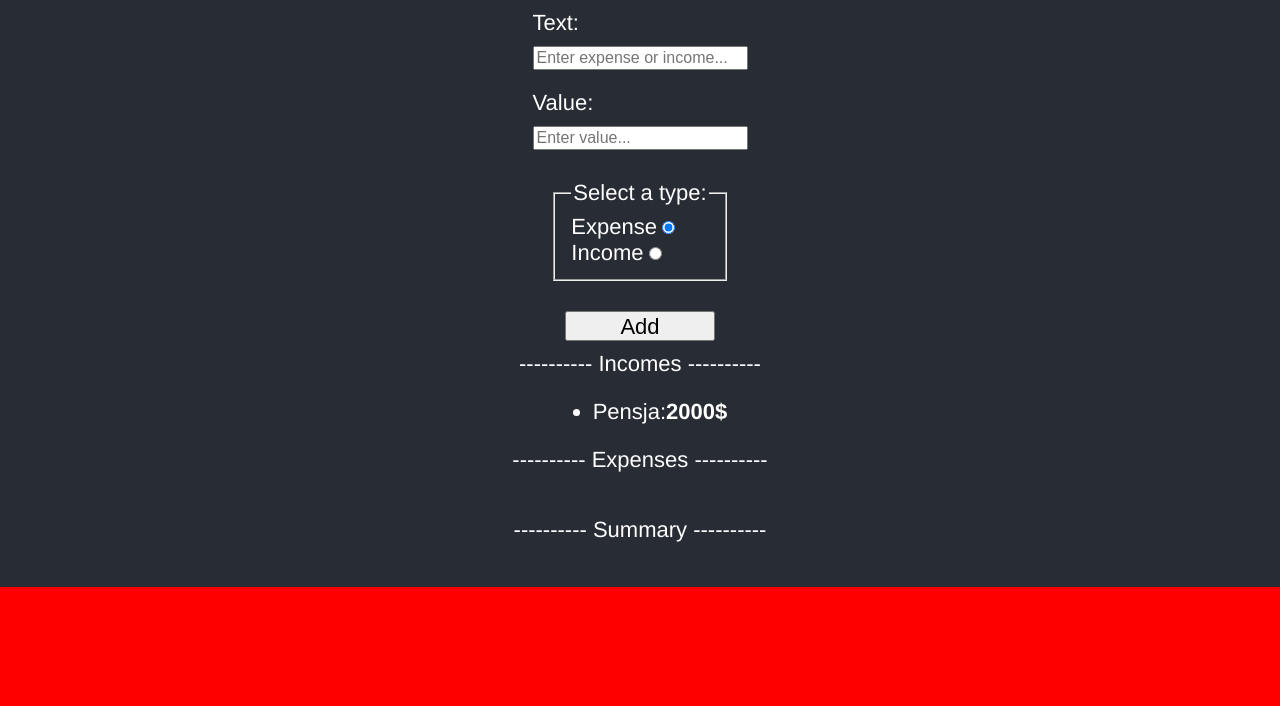
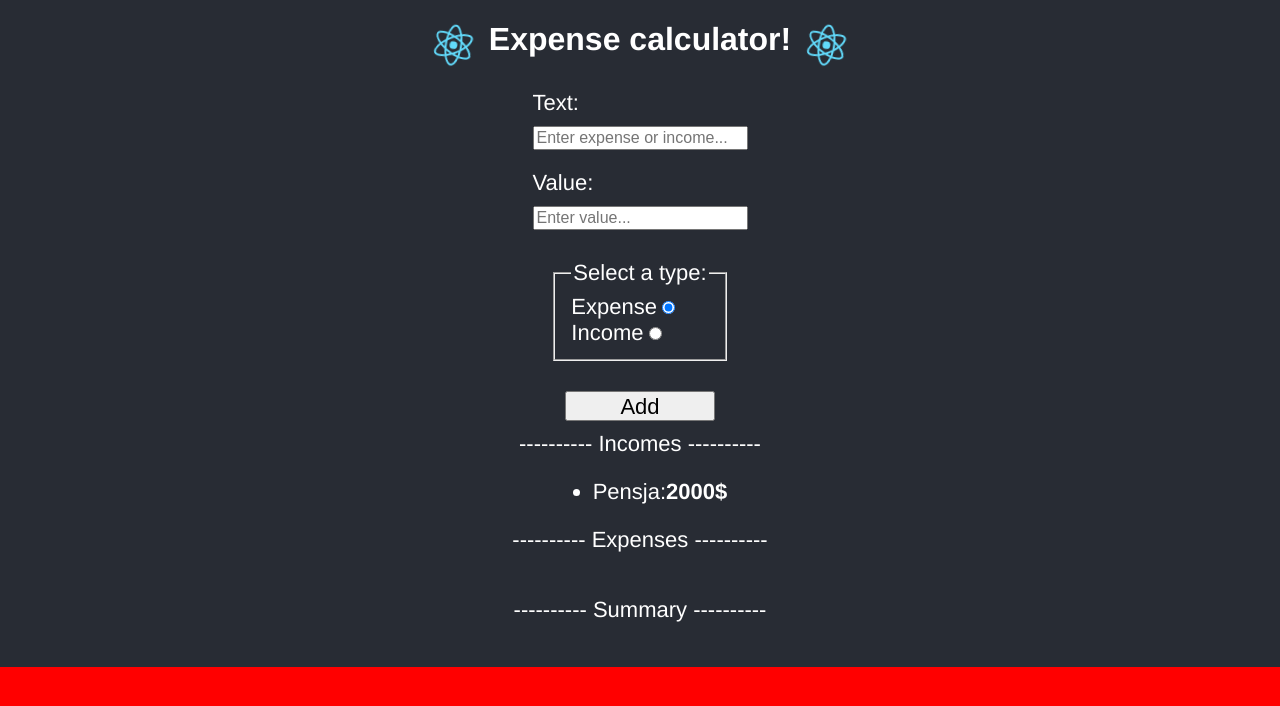
Before and after one commit to devPrzemyslawT/rsbasic-w4e4-expense-calculator, a React (Create React App) app: page / in a window 1280 px wide. Shown: the top 706 px of the page. Built offline with nearby package versions, Linux system fonts and the light colour scheme.

Commit message:
header improvement

```diff
--- a/src/App.js
+++ b/src/App.js
@@ -7,9 +7,9 @@ import { incomesData, expensesData } from "./component/Utils/data/data";
 function App() {
 	return (
 		<div className='App'>
-			{/* <div className='App-header'>
+			<div className='App-header'>
 				<HeaderElem></HeaderElem>
-			</div> */}
+			</div>
 			<div className="App-form'">
 				<Form></Form>
 			</div>
--- /dev/null
+++ b/src/component/Header/header.css
@@ -0,0 +1,5 @@
+.header {
+	display: flex;
+	align-items: center;
+	justify-content: center;
+}
--- a/src/component/Header/header.js
+++ b/src/component/Header/header.js
@@ -1,9 +1,9 @@
 import React from "react";
 import logo from "../../logo.svg";
-
+import "./header.css";
 const HeaderElem = () => {
 	return (
-		<div>
+		<div className='header'>
 			<img src={logo} className='App-logo' alt='logo' />
 			<h1>Expense calculator!</h1>
 			<img src={logo} className='App-logo' alt='logo' />
```
